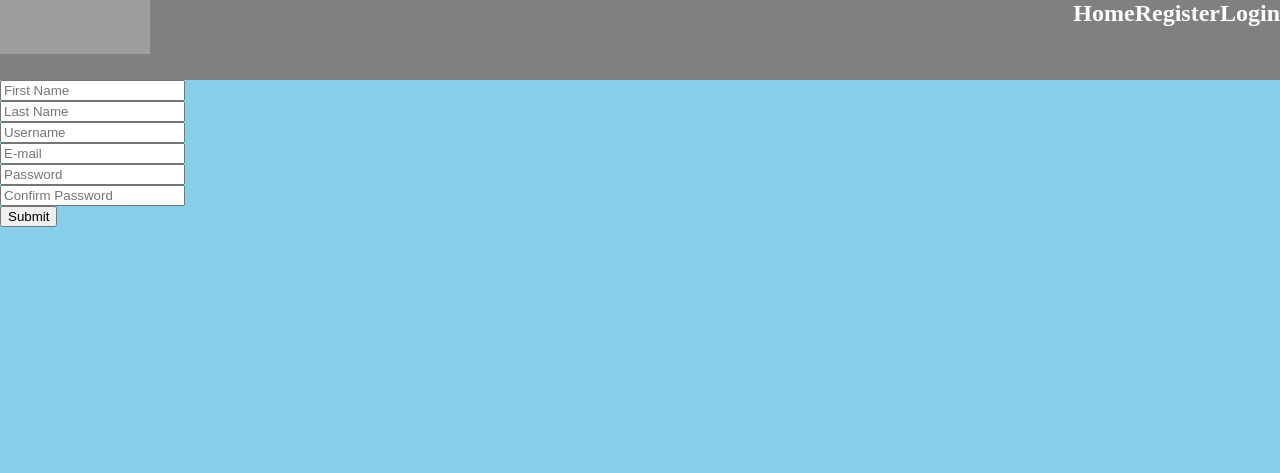
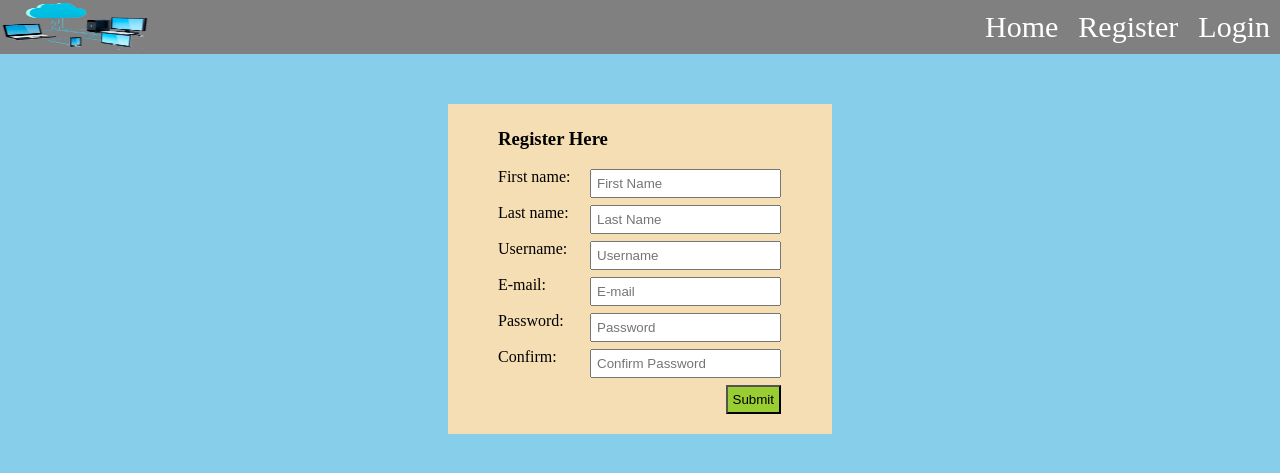
Before and after one commit to maurya20/market, a Django app: page /register in a window 1280 px wide. Shown: the top 473 px of the page. Run offline with Django 3.2, Linux system fonts and the light colour scheme; grey boxes are pictures that could not be loaded.

Commit message:
Register page desigened and logo changed.

```diff
--- a/customer/urls.py
+++ b/customer/urls.py
@@ -3,6 +3,7 @@ from . import views
 
 urlpatterns = [
     path('', views.home, name='home'),
+    path('home', views.home, name='home'),
     path('register', views.register, name='register'),
     path('userlogin', views.userlogin, name='userlogin'),
     path('profile', views.Profile, name='profile'),
--- a/static/css/market.css
+++ b/static/css/market.css
@@ -8,7 +8,7 @@ div.nav {
     background-color:gray;
     margin: 0;
     padding: 0;
-    height: 80px;
+    height: 54px;
     width: 100%;
 }
 
@@ -16,6 +16,16 @@ ul {
     margin: 0;
     padding: 0;
 }
+
+ul li.hello{
+    color: white;
+    font-size: 30px;
+    padding: 10px;
+    margin-top: 0;
+    color: chartreuse;
+
+}
+
 .img {
     float: left;
 }
@@ -23,11 +33,38 @@ ul {
 li {
     float: right;
     display: inline;
+    margin-top: 10px;
 }
 
 a {
     text-decoration: none;
     color: white;
-    font-size: 150%;
-    font-weight:bold;
+    font-size: 30px;
+    padding: 10px;
+
 }
+
+a:hover {
+    background-color:blueviolet;
+}
+
+.reg {
+    margin-left: 35%;
+    margin-right: 35%;
+    padding: 50px;
+    padding-top: 5px;
+    margin-top: 50px;
+    background-color:wheat;
+
+
+}
+
+input {
+    float: right;
+    padding: 5px;
+    margin: 1px;
+}
+
+.mbutton {
+    background-color: yellowgreen;
+}
--- a/template/home.html
+++ b/template/home.html
@@ -12,7 +12,7 @@
 <body>
     <div class="nav">
         <ul>
-            <img class="img" src="{% static 'images/logo.jpg' %}" height="54" width="150">
+            <img class="img" src="{% static 'images/logo.png' %}" height="54" width="150">
             {% if user.is_authenticated %}
             <li><a href="/logout">logout</a></li>
             <li><a href="/profile">Profile</a></li>
--- a/template/profile.html
+++ b/template/profile.html
@@ -12,7 +12,7 @@
 <body>
     <div class="nav">
         <ul>
-            <img class="img" src="{% static 'images/logo.jpg' %}" height="54" width="150">
+            <img class="img" src="{% static 'images/logo.png' %}" height="54" width="150">
             {% if user.is_authenticated %}
             <li><a href="/logout">logout</a></li>
             <li><a href="/profile">Profile</a></li>
--- a/template/register.html
+++ b/template/register.html
@@ -12,7 +12,7 @@
 <body>
     <div class="nav">
         <ul>
-            <img class="img" src="{% static 'images/logo.jpg' %}" height="54" width="150">
+            <img class="img" src="{% static 'images/logo.png' %}" height="54" width="150">
             {% if user.is_authenticated %}
             <li><a href="/logout">logout</a></li>
             <li><a href="/profile">Profile</a></li>
@@ -24,17 +24,25 @@
             <li><a href="home">Home</a></li>
         </ul>
     </div>
-    <form action="register" method="post">
-        {% csrf_token %}
-        <input type="text" name="first_name" placeholder="First Name"><br>
-        <input type="text" name="last_name" placeholder="Last Name"><br>
-        <input type="text" name="username" placeholder="Username"><br>
-        <input type="email" name="email" placeholder="E-mail"><br>
-        <input type="password" name="password1" placeholder="Password"><br>
-        <input type="password" name="password2" placeholder="Confirm Password"><br>
-        <input type="submit">
-    </form>
-
+    <div class="reg">
+        <form action="register" method="post">
+            {% csrf_token %}
+            <h3>Register Here</h3>
+            <label for="first_name">First name: </label>
+            <input type="text" name="first_name" placeholder="First Name"><br><br>
+            <label for="last_name">Last name: </label>
+            <input type="text" name="last_name" placeholder="Last Name"><br><br>
+            <label for="username">Username: </label>
+            <input type="text" name="username" placeholder="Username"><br><br>
+            <label for="email">E-mail: </label>
+            <input type="email" name="email" placeholder="E-mail"><br><br>
+            <label for="password1">Password: </label>
+            <input type="password" name="password1" placeholder="Password"><br><br>
+            <label for="password2">Confirm: </label>
+            <input type="password" name="password2" placeholder="Confirm Password"><br><br>
+            <input class="mbutton" type="submit">
+        </form>
+    </div>
     <div>
         {% for message in messages %}
         <h3>{{message}}</h3>
--- a/template/userlogin.html
+++ b/template/userlogin.html
@@ -12,7 +12,7 @@
 <body>
     <div class="nav">
         <ul>
-            <img class="img" src="{% static 'images/logo.jpg' %}" height="54" width="150">
+            <img class="img" src="{% static 'images/logo.png' %}" height="54" width="150">
             {% if user.is_authenticated %}
             <li><a href="/logout">logout</a></li>
             <li><a href="/profile">Profile</a></li>
```
Also changed, not shown: static/images/logo.png.
